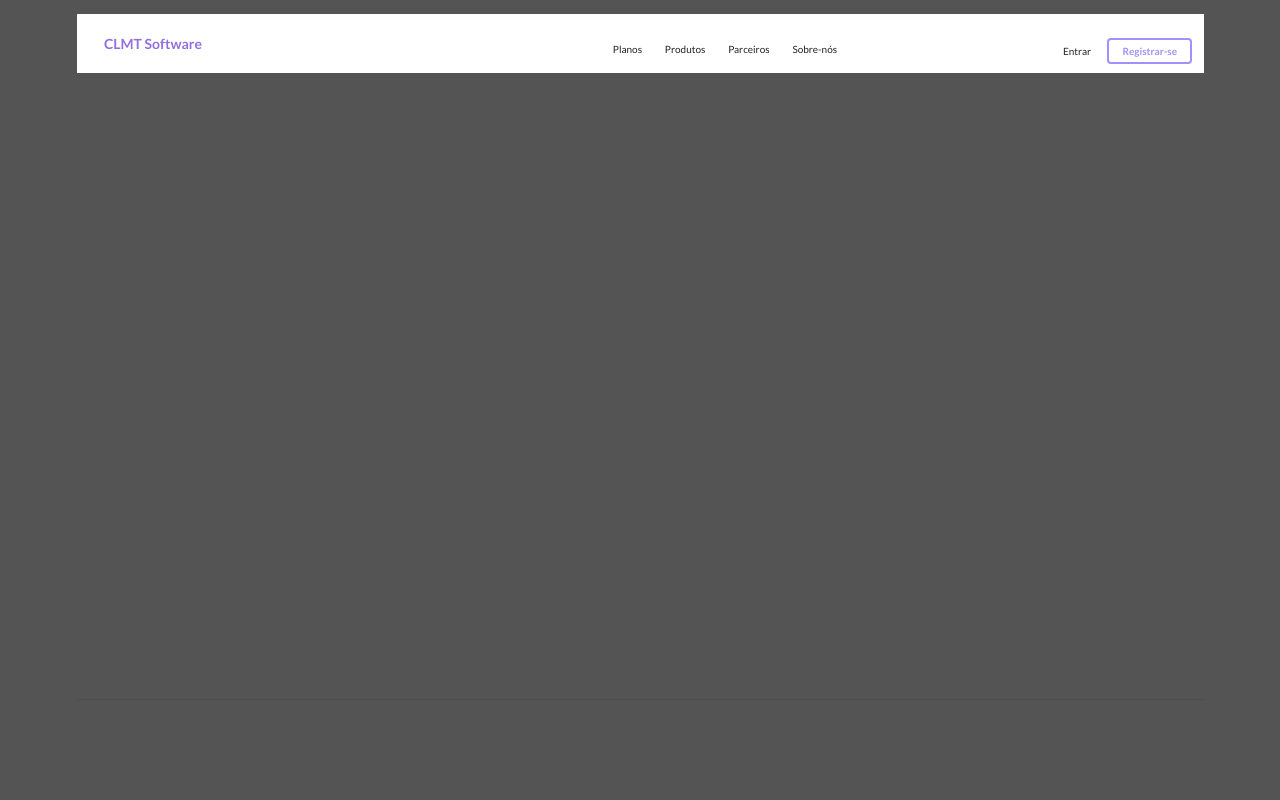
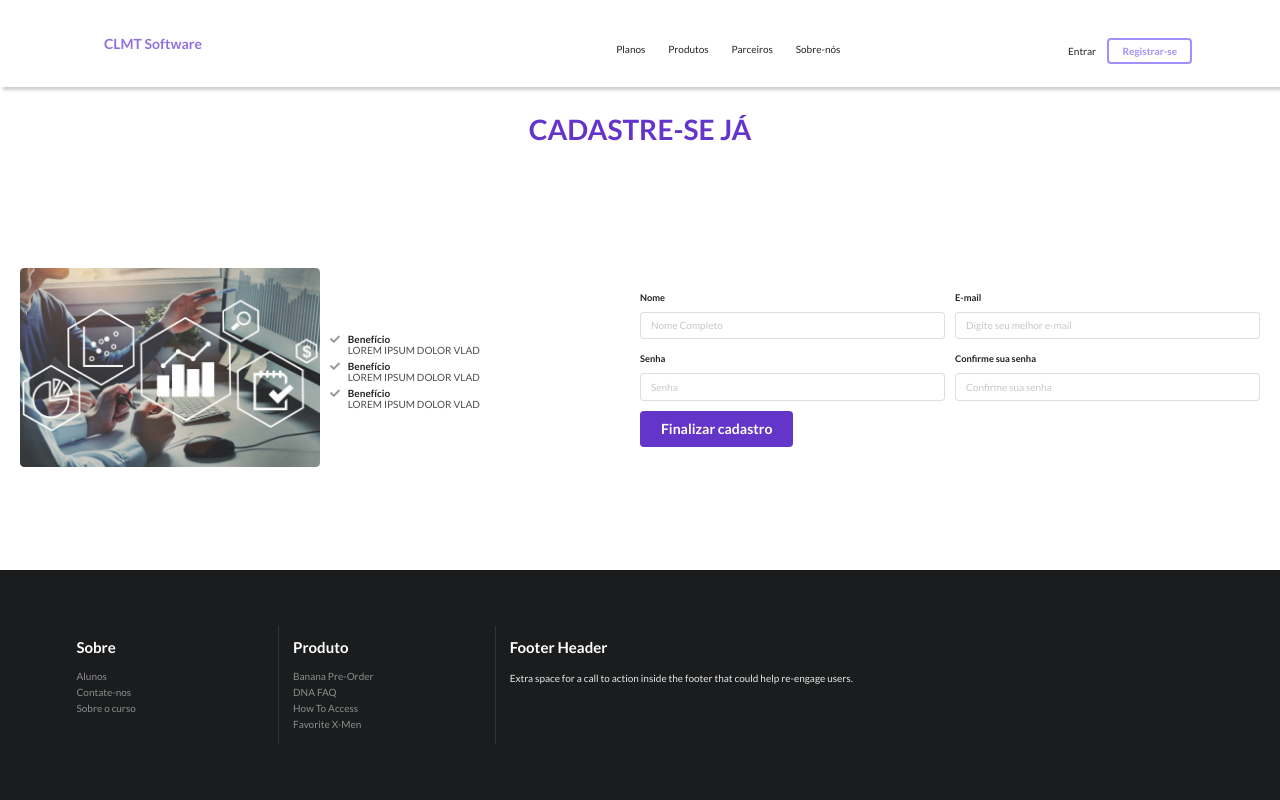
Before and after one commit to ICEI-PUC-Minas-PMGCC-TI/ti2-micro-erp, a website: page src/pages/register.html in a window 1280 px wide. Drawn offline with nearby package versions, Linux system fonts and the light colour scheme.

Commit message:
feat(pages): adds register page and fixes some bugs

```diff
--- /dev/null
+++ b/src/assets/js/form.js
@@ -0,0 +1,10 @@
+window.onload = () =>
+   document.querySelector('form').addEventListener('submit', (e) => {
+      e.preventDefault();
+      const submitFormElement = document.querySelector('form');
+      console.log('submitFormElement', submitFormElement);
+      const formData = new FormData(submitFormElement);
+      const formProps = Object.fromEntries(formData);
+      console.log('formData', formData);
+      console.log('formProps', formProps);
+   });
--- a/src/assets/style.css
+++ b/src/assets/style.css
@@ -60,6 +60,29 @@
    display: none;
 }
 
+/*Register form*/
+.register-form {
+   display: grid;
+   justify-content: space-between;
+   grid-template-columns: 1fr 1fr;
+   margin: 20px;
+   height: 50vh;
+   align-items: center;
+}
+.benefits-column {
+   display: flex;
+   flex-direction: row;
+   justify-content: flex-start;
+   align-items: center;
+}
+.benefits-list {
+   margin: 40px;
+}
+.register-title {
+   color: #6435c9;
+   text-transform: uppercase;
+   text-align: center;
+}
 @media only screen and (max-width: 700px) {
    .ui.fixed.menu {
       display: none !important;
@@ -84,26 +107,26 @@
    }
 }
 
-*{
+* {
    font-size: 10px;
    margin: 0px;
+   font-size: 10px;
 }
-a.item.itensMenu{
+a.item.itensMenu {
    color: black !important;
    font-size: 1rem;
 }
-.ui.secondary.pointing.menu{
-    border-bottom:none;
+.ui.secondary.pointing.menu {
+   border-bottom: none;
    background: white;
 }
-a.item.logo{
+a.item.logo {
    font-weight: 900 !important;
    color: mediumpurple !important;
    font-size: 1rem;
 }
-h1.ui.header.headerMainCard{
+h1.ui.header.headerMainCard {
    margin-top: 5rem;
 }
-.ui.text.container.principal{
-
+.ui.text.container.principal {
 }
--- a/src/pages/register.html
+++ b/src/pages/register.html
@@ -1,20 +1,18 @@
 <!DOCTYPE html>
-<html lang="en">
+<html lang="PT-br">
+
 <head>
    <meta charset="UTF-8" />
    <meta http-equiv="X-UA-Compatible" content="IE=edge" />
    <meta name="viewport" content="width=device-width, initial-scale=1.0" />
    <title>Cadastro - CLMT Software</title>
-      <link
-         rel="stylesheet"
-         href="https://cdn.jsdelivr.net/npm/semantic-ui@2.4.2/dist/semantic.min.css"
-      />
+   <link rel="stylesheet" href="https://cdn.jsdelivr.net/npm/semantic-ui@2.4.2/dist/semantic.min.css" />
+
    <link rel="stylesheet" href="../assets/style.css" />
+   <script src="../assets/js/form.js"></script>
 </head>
+
 <body class="pushable">
-       <div class="ui container">
-
-            <!-- Following Menu -->
    <div class="ui large top fixed menu transition hidden">
       <div class="ui container">
          <a class="active item">Home</a>
@@ -44,7 +42,8 @@
 
    <!-- Page Contents -->
    <div class="pusher">
-               <div class="ui vertical masthead center aligned segment">
+      <header style="box-shadow: 3px 3px 3px rgba(0, 0, 0, 0.2);">
+         <div class="ui vertical  center aligned segment">
             <div class="ui container">
                <div class="ui large secondary pointing menu">
                   <a class="toc item logo"> <i class="sidebar icon"></i> </a>
@@ -52,19 +51,121 @@
                      <a href="#" class="item logo">CLMT Software</a>
                   </div>
                   <div class="ui right item">
-                           <a class="item">Planos</a>
-                           <a class="item">Produtos</a>
+                     <a href="#" class="item">Planos</a>
+                     <a href="#" class="item">Produtos</a>
                      <a class="item">Parceiros</a>
                      <a class="item">Sobre-nós</a>
                   </div>
                   <div class="right item">
-                           <a class="ui inverted item">Entrar </a>
-                           <a class="ui violet inverted button">Registrar-se</a>
+                     <a href="login.html" class="ui inverted item">Entrar </a>
+                     <a href="register.html" class="ui violet inverted button">Registrar-se</a>
+                  </div>
+               </div>
+            </div>
+      </header>
+      <h1 class="register-title"> Cadastre-se já</h1>
+      <div class="ui masthead center large register-form">
+
+         <div class="benefits-column">
+
+            <img class="ui medium rounded image" src="/src/assets/images/register_images/company_images.jpg">
+
+            <div class="ui list benefits-list" style="margin-left: 10px;">
+               <a class="item">
+                  <i class="check icon"></i>
+                  <div class="content">
+                     <div class="header">Benefício</div>
+                     <div class="description">LOREM IPSUM DOLOR VLAD</div>
+                  </div>
+               </a>
+               <a class="item">
+                  <i class="check icon"></i>
+                  <div class="content">
+                     <div class="header">Benefício</div>
+                     <div class="description">LOREM IPSUM DOLOR VLAD</div>
+                  </div>
+               </a>
+               <a class="item">
+                  <i class="check icon"></i>
+                  <div class="content">
+                     <div class="header">Benefício</div>
+                     <div class="description">LOREM IPSUM DOLOR VLAD</div>
+                  </div>
+               </a>
+
+            </div>
+         </div>
+         <form action="">
+            <div class="ui masthead center large equal width form">
+               <div class="fields">
+                  <div class="field">
+                     <label>Nome</label>
+                     <input name="fullName" type="text" placeholder="Nome Completo">
+                  </div>
+                  <div class="field">
+                     <label>E-mail</label>
+                     <input name="email" type="text" placeholder="Digite seu melhor e-mail">
+
+                  </div>
+               </div>
+               <div class="fields">
+                  <div class="field">
+                     <label>Senha</label>
+                     <input name="password" type="password" placeholder="Senha">
+                  </div>
+                  <div class="field">
+                     <label>Confirme sua senha</label>
+                     <input name="password2" type="password" placeholder="Confirme sua senha">
+                  </div>
+
+               </div>
+
+
+               <button class="ui medium button violet" type="submit">
+                  Finalizar cadastro
+               </button>
+            </div>
+         </form>
+
+
+
+      </div>
+
+
+      <footer style="position: absolute;bottom: 0;width: 100%;">
+         <div class="ui inverted vertical footer segment footer-positioner">
+            <div class="ui container">
+               <div class="ui stackable inverted divided equal height stackable grid">
+                  <div class="three wide column">
+                     <h4 class="ui inverted header">Sobre</h4>
+                     <div class="ui inverted link list">
+                        <a href="https://semantic-ui.com/examples/homepage.html#" class="item">Alunos</a>
+                        <a href="https://semantic-ui.com/examples/homepage.html#" class="item">Contate-nos</a>
+                        <a href="https://semantic-ui.com/examples/homepage.html#" class="item">Sobre o curso</a>
+                     </div>
+                  </div>
+                  <div class="three wide column">
+                     <h4 class="ui inverted header">Produto</h4>
+                     <div class="ui inverted link list">
+                        <a href="https://semantic-ui.com/examples/homepage.html#" class="item">Banana Pre-Order</a>
+                        <a href="https://semantic-ui.com/examples/homepage.html#" class="item">DNA FAQ</a>
+                        <a href="https://semantic-ui.com/examples/homepage.html#" class="item">How To Access</a>
+                        <a href="https://semantic-ui.com/examples/homepage.html#" class="item">Favorite X-Men</a>
+                     </div>
+                  </div>
+                  <div class="seven wide column">
+                     <h4 class="ui inverted header">Footer Header</h4>
+                     <p>
+                        Extra space for a call to action inside the footer that could help re-engage
+                        users.
+                     </p>
                   </div>
                </div>
             </div>
          </div>
+      </footer>
       <script src="https://cdnjs.cloudflare.com/ajax/libs/jquery/3.2.1/jquery.min.js"></script>
       <script src="https://cdn.jsdelivr.net/npm/semantic-ui@2.4.2/dist/semantic.min.js"></script>
 </body>
+
 </html>
```
Also changed, not shown: src/index.html (+19 -40 lines), src/pages/login.html (+9 -6 lines), package.json (indentation only), src/assets/images/register_images/company_images.jpg (added). Lines whose indentation alone changed are shown as unchanged.
